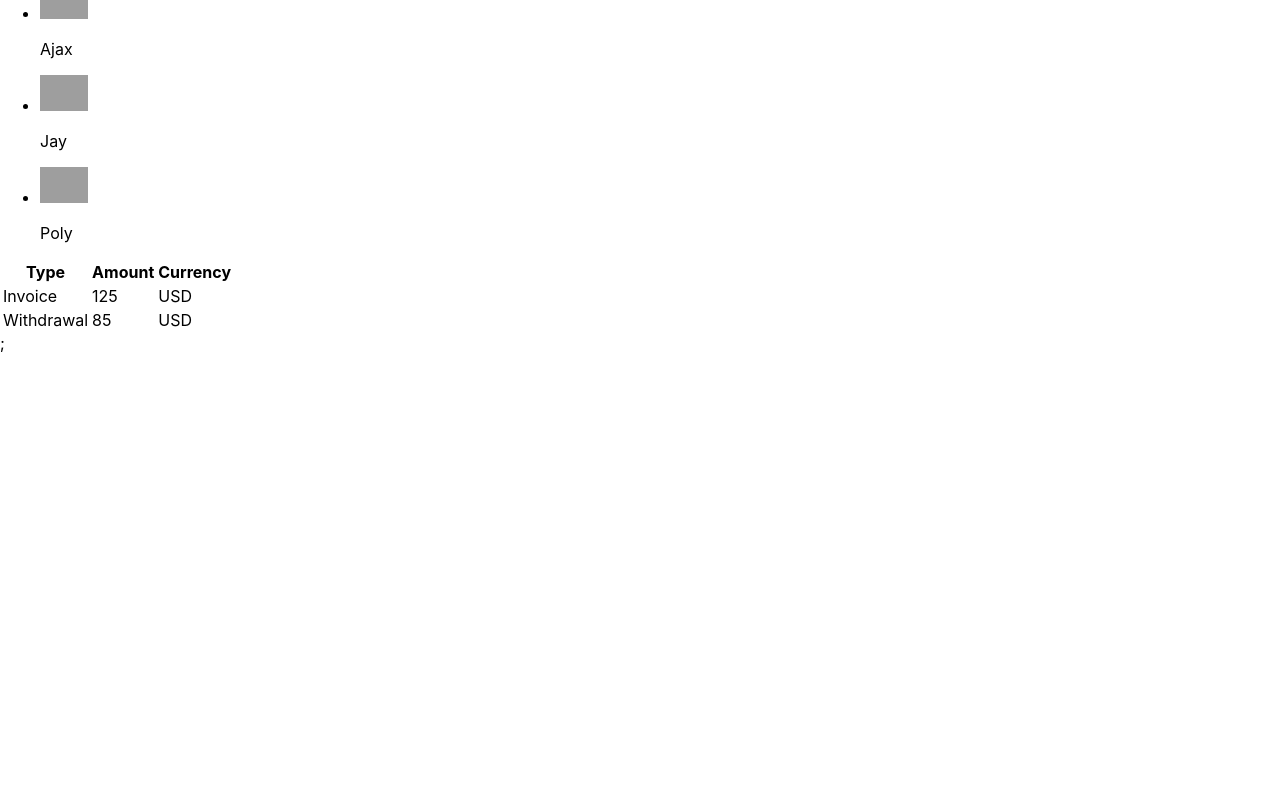
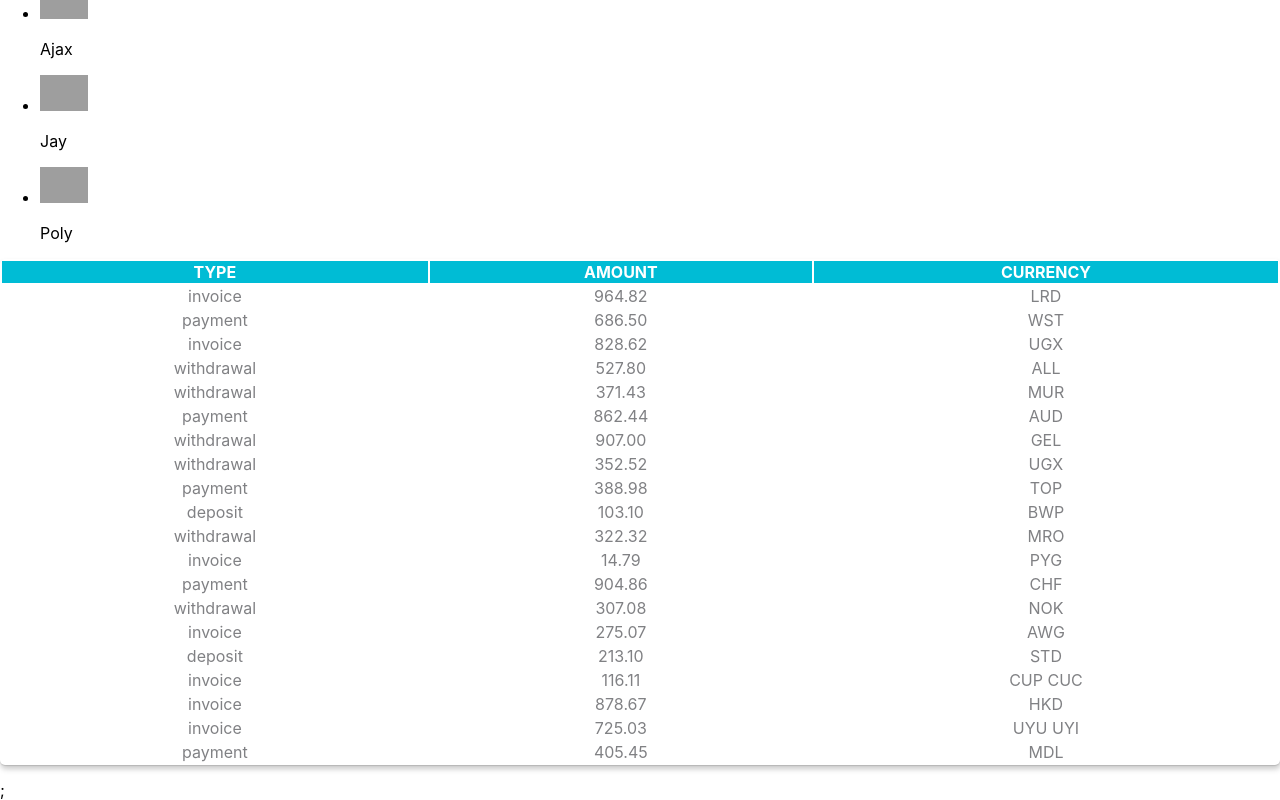
Before and after one commit to KravetsDmytro/goit-react-hw-01-components-2, a React (Create React App) app: page / in a window 1280 px wide. Shown: the part 798-1598 px from the top of the page. Before the commit the page ends 1151 px from the top, so only its background shows below. Built offline with nearby package versions, Linux system fonts and the light colour scheme; grey boxes are pictures that could not be loaded.

Commit message:
transaction

```diff
--- a/src/components/App.jsx
+++ b/src/components/App.jsx
@@ -22,7 +22,7 @@
 
 <Statistics title="UPLOAD STATS" stats={data} />
 <FriendList friends={friends} />
-<TransactionHistory items={transactions} />;
+<TransactionHistory items ={transactions} />;
 
 
    </div>
--- a/src/components/TransactionHistory/TransactionHistory.jsx
+++ b/src/components/TransactionHistory/TransactionHistory.jsx
@@ -1,27 +1,28 @@
+import css from './transactionHistory.module.css';
 
+function TransactionHistory ({items}){
+  return(
 
-function TransactionHistory (){return(
-<table class="transaction-history">
-  <thead>
-    <tr>
-      <th>Type</th>
-      <th>Amount</th>
-      <th>Currency</th>
-    </tr>
-  </thead>
+<table className={css['transaction-history']}>
+  <thead  className={css['transaction-head']} >
+    <tr className=''>
+      <th className=''>Type</th>
+      <th className=''>Amount</th>
+      <th className=''>Currency</th>
+    </tr >
+  </thead >
+{items.map(item=>
+  <tbody className=''>
+    <tr className=''>
 
-  <tbody>
-    <tr>
-      <td>Invoice</td>
-      <td>125</td>
-      <td>USD</td>
-    </tr>
-    <tr>
-      <td>Withdrawal</td>
-      <td>85</td>
-      <td>USD</td>
+      <td className='' key={item.id}>{item.type}</td>
+      <td className=''>{item.amount}</td>
+      <td className=''>{item.currency}</td>
     </tr>
   </tbody>
+
+)
+  }
 </table>
 
 
--- /dev/null
+++ b/src/components/TransactionHistory/transactionHistory.module.css
@@ -0,0 +1,51 @@
+.transaction-history {
+  width: 100%;
+  margin-left: auto;
+  margin-right: auto;
+  margin-bottom: 15px;
+  border-radius: 5px;
+
+  text-align: center;
+
+  background-color: #ffffff;
+  color: #808184;
+
+  box-shadow: 0px 1px 1px rgb(0 0 0 / 12%), 0px 4px 4px rgb(0 0 0 / 6%),
+    1px 4px 6px rgb(0 0 0 / 16%);
+
+  overflow: hidden;
+}
+
+.transaction-head {
+  border: 0px solid #b5b5b5;
+
+  background-color: #00bcd5;
+  color: #ffffff;
+
+  text-transform: uppercase;
+}
+
+.transaction-title {
+  width: 33.3%;
+  padding: 15px 5px;
+}
+
+.transaction-cell {
+  padding: 15px 5px;
+
+  text-transform: capitalize;
+
+  transition: background-color 250ms linear;
+
+  cursor: pointer;
+}
+
+.transaction-cell:hover,
+.transaction-cell:focus {
+  background-color: #c9dcdf;
+  transition: background-color 250ms linear;
+}
+
+.transaction-row:nth-child(even) {
+  background-color: #ecf1f4;
+}
```
